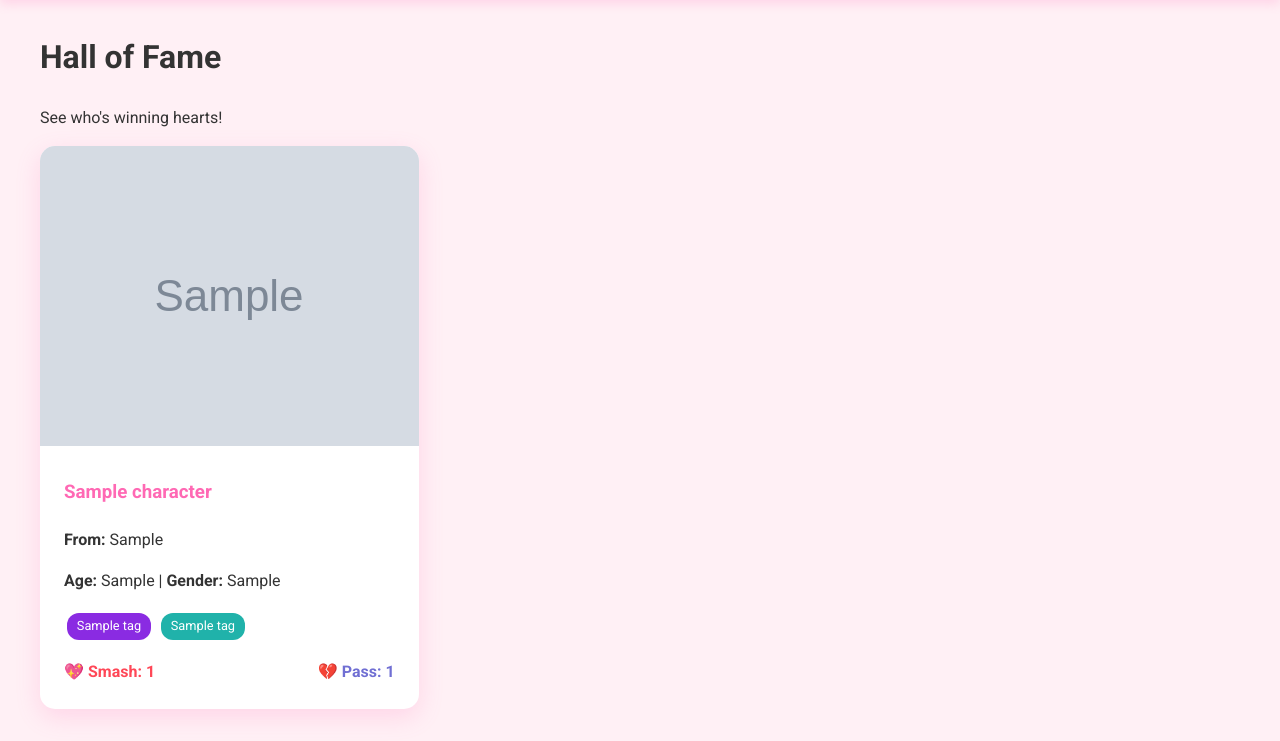
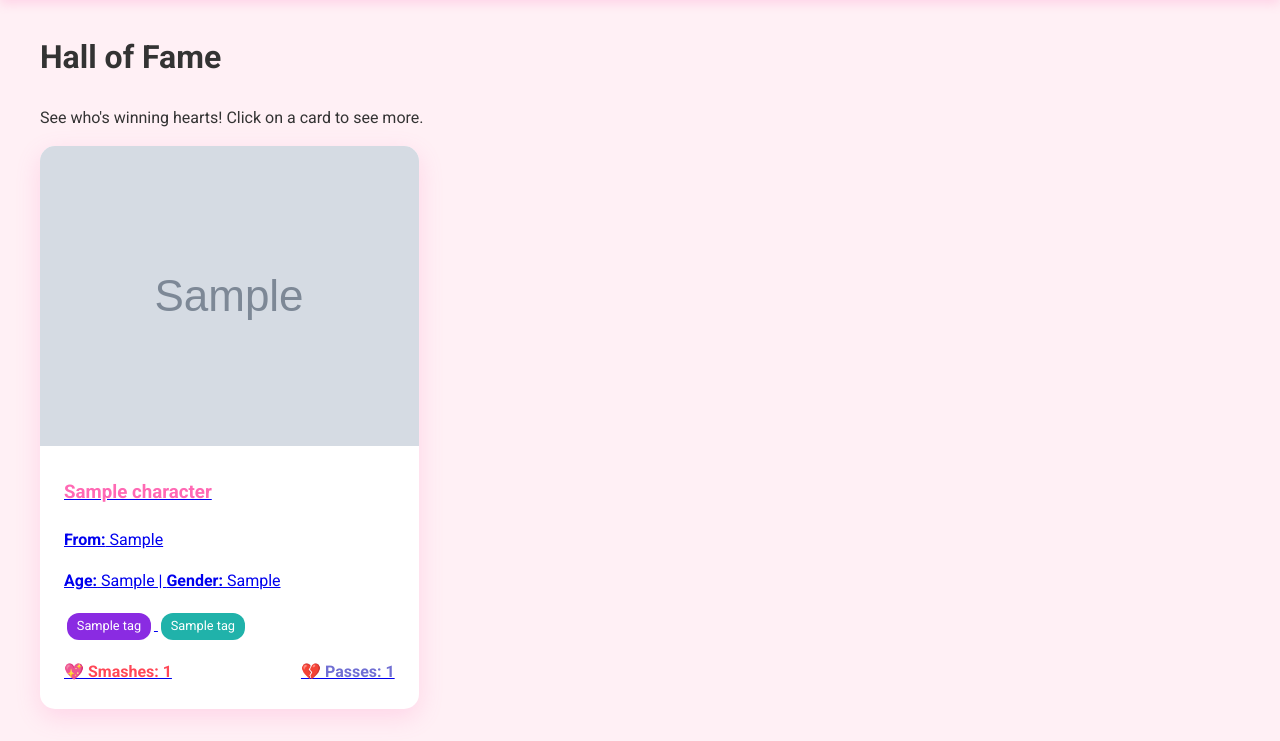
Before and after one commit to ClearLite/SoP-Thing, a Flask app: page / in a window 1280 px wide. Shown: the part 78-819 px from the top of the page. Run offline with Flask 3, Linux system fonts and the light colour scheme; tables that the repository leaves empty hold one stand-in row (values such as "Sample post"); grey boxes marked "Sample" are stand-in pictures.

Commit message:
Update index.html

```diff
--- a/app/templates/index.html
+++ b/app/templates/index.html
@@ -4,11 +4,15 @@
 {% block content %}
 <div class="container">
     <h1>Hall of Fame</h1>
-    <p>See who's winning hearts!</p>
+    <p>See who's winning hearts! Click on a card to see more.</p>
     <div class="character-grid">
         {% for char in characters %}
+        <div class="card-container">
+            <a href="{{ url_for('main.character_detail', character_id=char.id) }}" class="character-card-link">
                 <div class="character-card">
+                    <div class="image-container">
                         <img src="{{ url_for('static', filename='uploads/' + char.image_file) }}" alt="{{ char.name }}">
+                    </div>
                     <div class="card-info">
                         <h3>{{ char.name }}</h3>
                         <p><strong>From:</strong> {{ char.from_where }}</p>
@@ -18,10 +22,19 @@
                             {% for tag in char.species_tags %} <span class="tag species">{{ tag.name }}</span> {% endfor %}
                         </div>
                         <div class="stats">
-                    <span class="smash">💖 Smash: {{ char.smash_count }}</span>
-                    <span class="pass">💔 Pass: {{ char.pass_count }}</span>
+                            <span class="smash">💖 Smashes: {{ char.smash_count }}</span>
+                            <span class="pass">💔 Passes: {{ char.pass_count }}</span>
                         </div>
                     </div>
+                </div>
+            </a>
+            {% if current_user.is_authenticated %}
+            <form method="POST" action="{{ url_for('main.delete_character', character_id=char.id) }}"
+                  onsubmit="return confirm('Are you sure you want to delete {{ char.name }}? This cannot be undone.');"
+                  class="delete-form">
+                <button type="submit" class="btn-delete">❌</button>
+            </form>
+            {% endif %}
         </div>
         {% else %}
         <p>No characters have been added yet. An admin needs to add some!</p>
```
Lines whose indentation alone changed are shown as unchanged.
